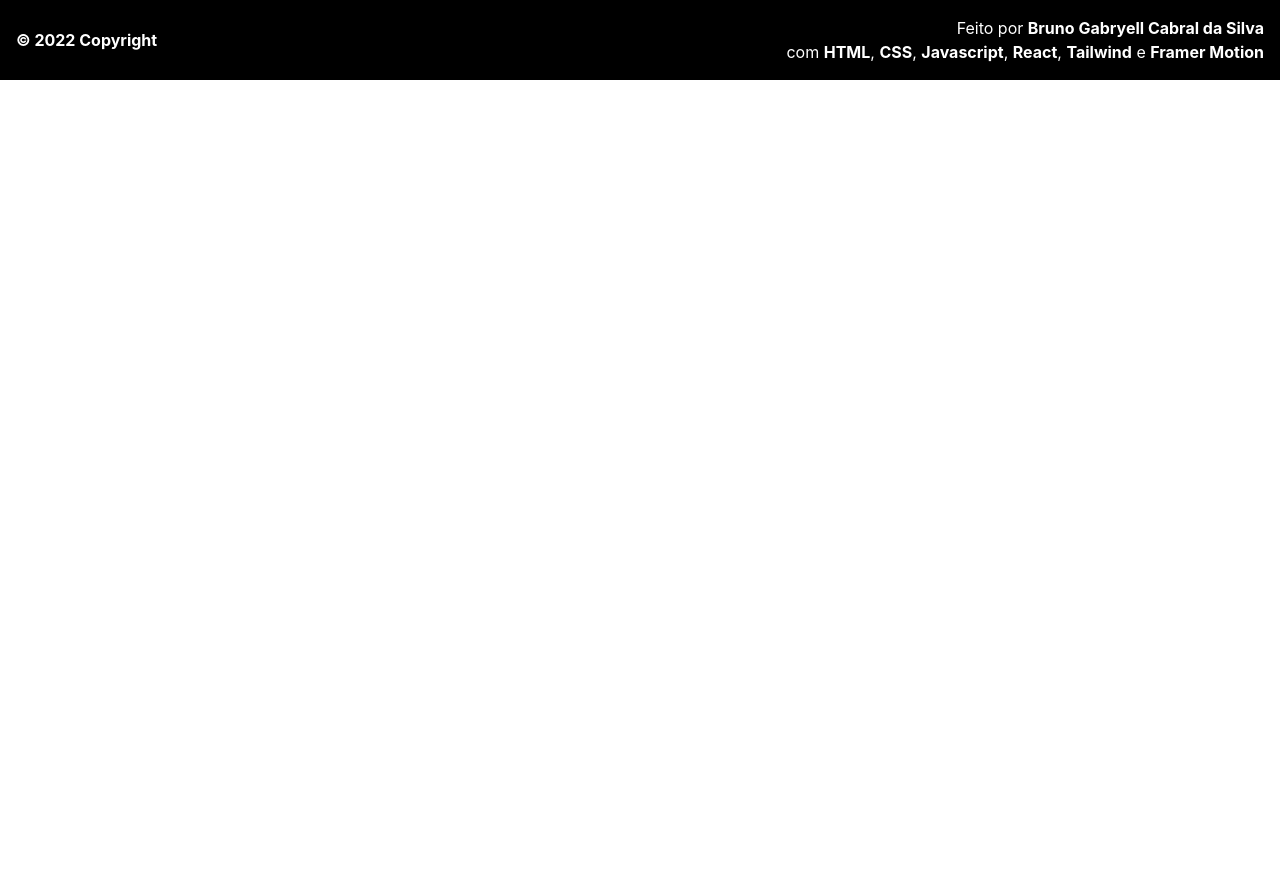
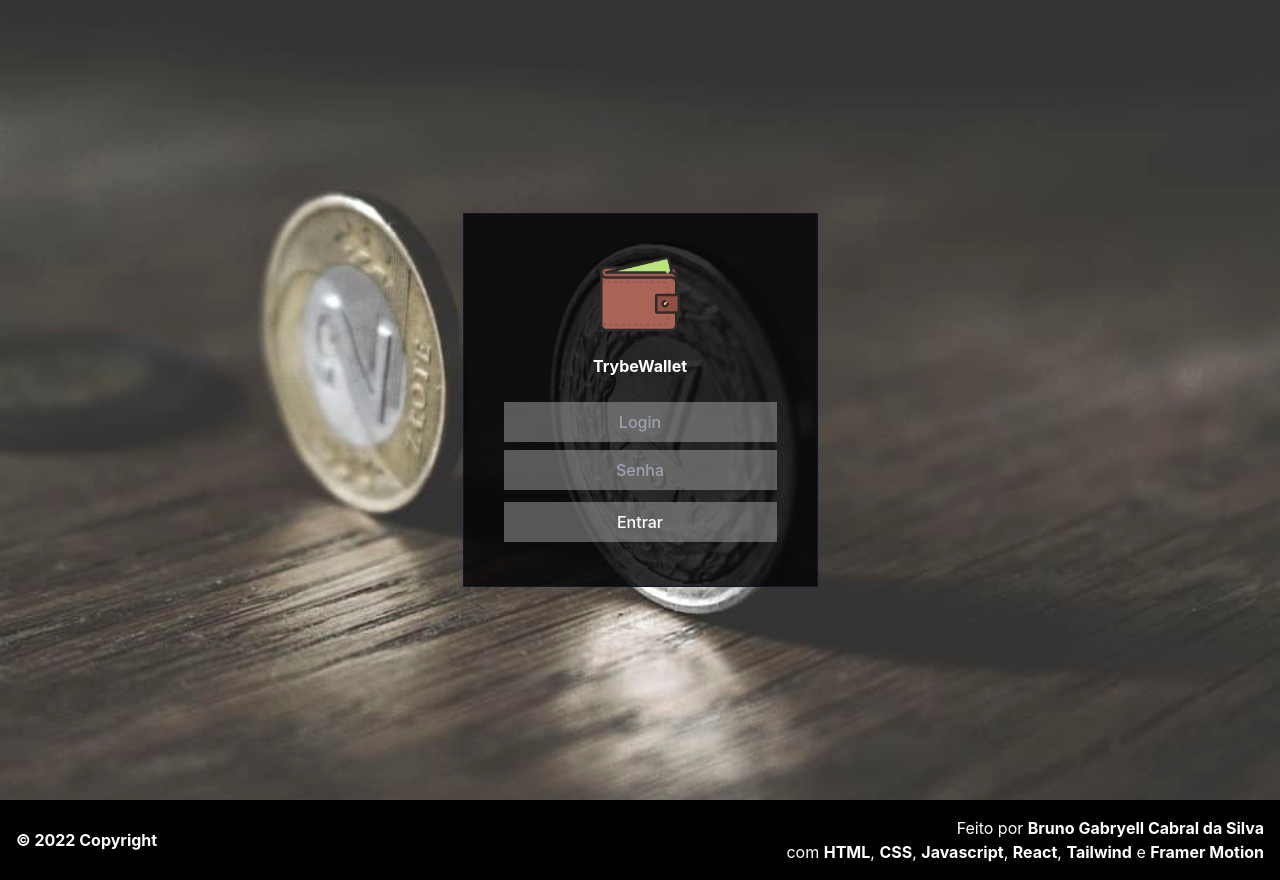
Before and after one commit to brunoCabralSilva/wallet, a React (Create React App) app: page /#/wallet in a window 1280 px wide. Before the commit the page ends 800 px from the top, so only its background shows below. Built offline with nearby package versions, Linux system fonts and the light colour scheme.

Commit message:
alterando nome do projeto no ghpages e introduzindo hashRouter no lugar de BrowserRouter

```diff
--- a/src/App.js
+++ b/src/App.js
@@ -13,7 +13,7 @@ function App() {
       <AnimateSharedLayout>
       <AnimatePresence>
         <Switch location={location} key={location.key}>
-        <Route exact path="/trybe-18-wallet" component={ Login } />
+        <Route exact path="/wallet" component={ Login } />
         <Route path="/carteira" component={ Wallet } />
       </Switch>
       </AnimatePresence>
--- a/src/pages/Login.js
+++ b/src/pages/Login.js
@@ -41,7 +41,7 @@ class Login extends React.Component {
   }
 
   render() {
-    const { email, senha, desabilitar } = this.state;
+    const { email, senha } = this.state;
     return (
         <div className="flex flex-row justify-center w-full h-screen items-center bg-stone-400">
           <img
```
